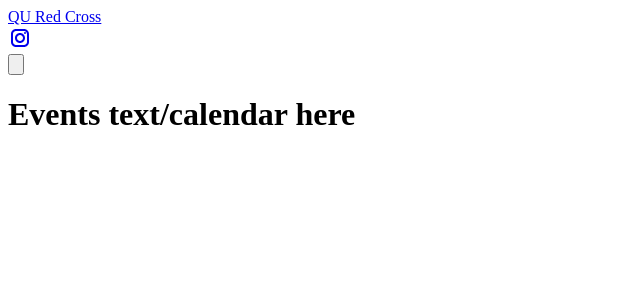
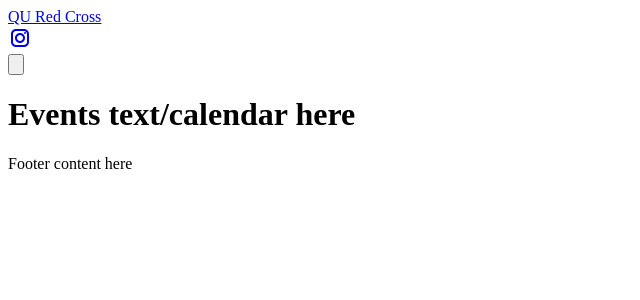
Before and after one commit to queens-web-development-club/w23-red-cross, a Next.js app: page /events in a window 1280 px wide. Shown: the top 300 px of the page, without its empty margins (0-640 px from the left). Built offline with nearby package versions, Linux system fonts and the light colour scheme.

Commit message:
add footer

```diff
--- /dev/null
+++ b/components/Footer.jsx
@@ -0,0 +1,7 @@
+export default () => {
+	return (
+		<div className=''>
+			Footer content here
+		</div>
+	);
+};
--- a/pages/_app.jsx
+++ b/pages/_app.jsx
@@ -1,7 +1,7 @@
 import 'tailwindcss/tailwind.css';
 import Header from '../components/Header';
+import Footer from '../components/Footer';
 
-//TODO: add footer
 export default ({ Component, pageProps }) => {
 	return (
 		<>
@@ -9,6 +9,7 @@ export default ({ Component, pageProps }) => {
 			<div className='container mx-auto'>
 				<Component {...pageProps} />
 			</div>
+			<Footer />
 		</>
 	);
 };
--- a/pages/events.jsx
+++ b/pages/events.jsx
@@ -1,3 +1,5 @@
+
+
 export default () => {
 	return (
 		<div>
```
